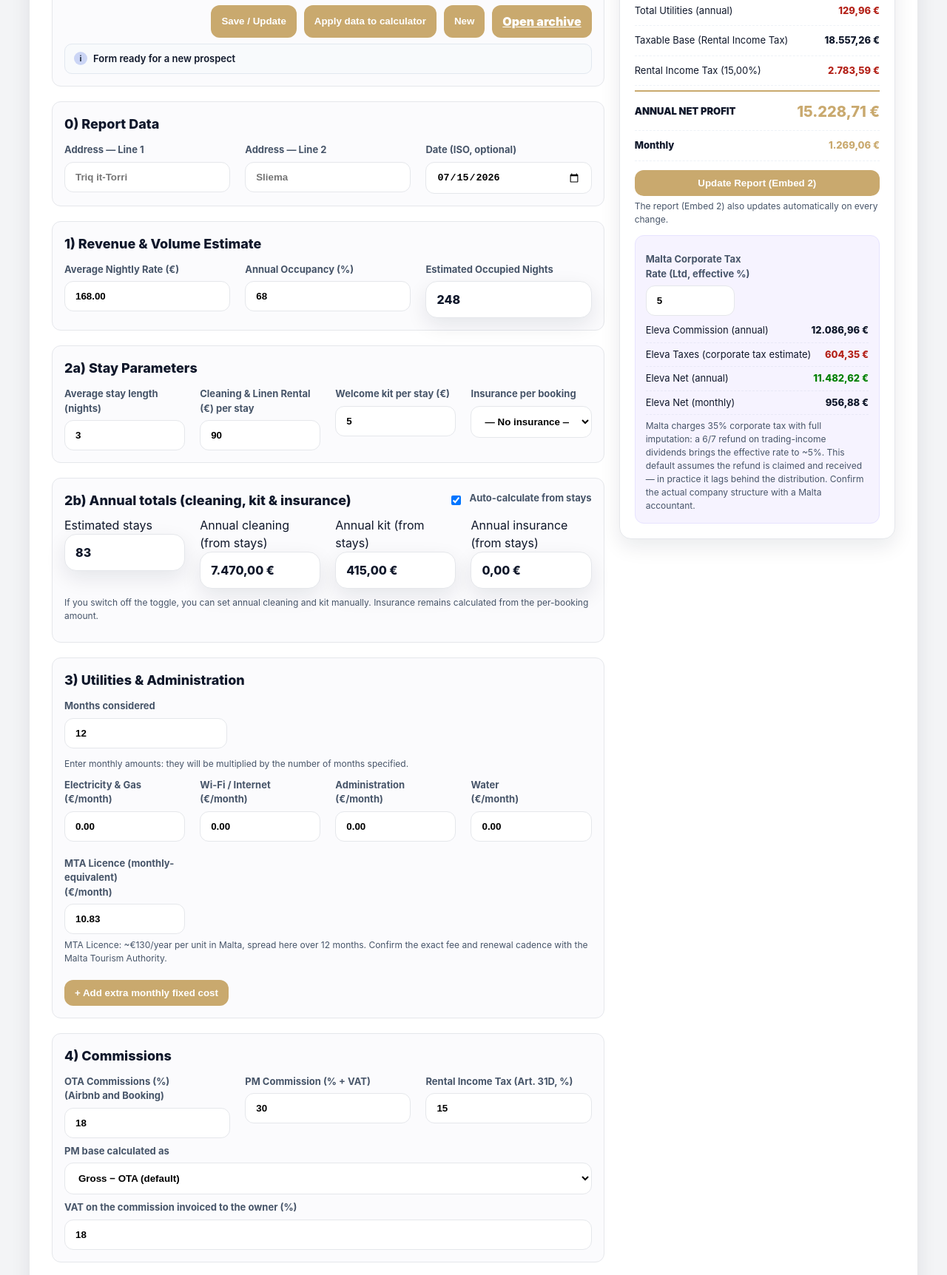
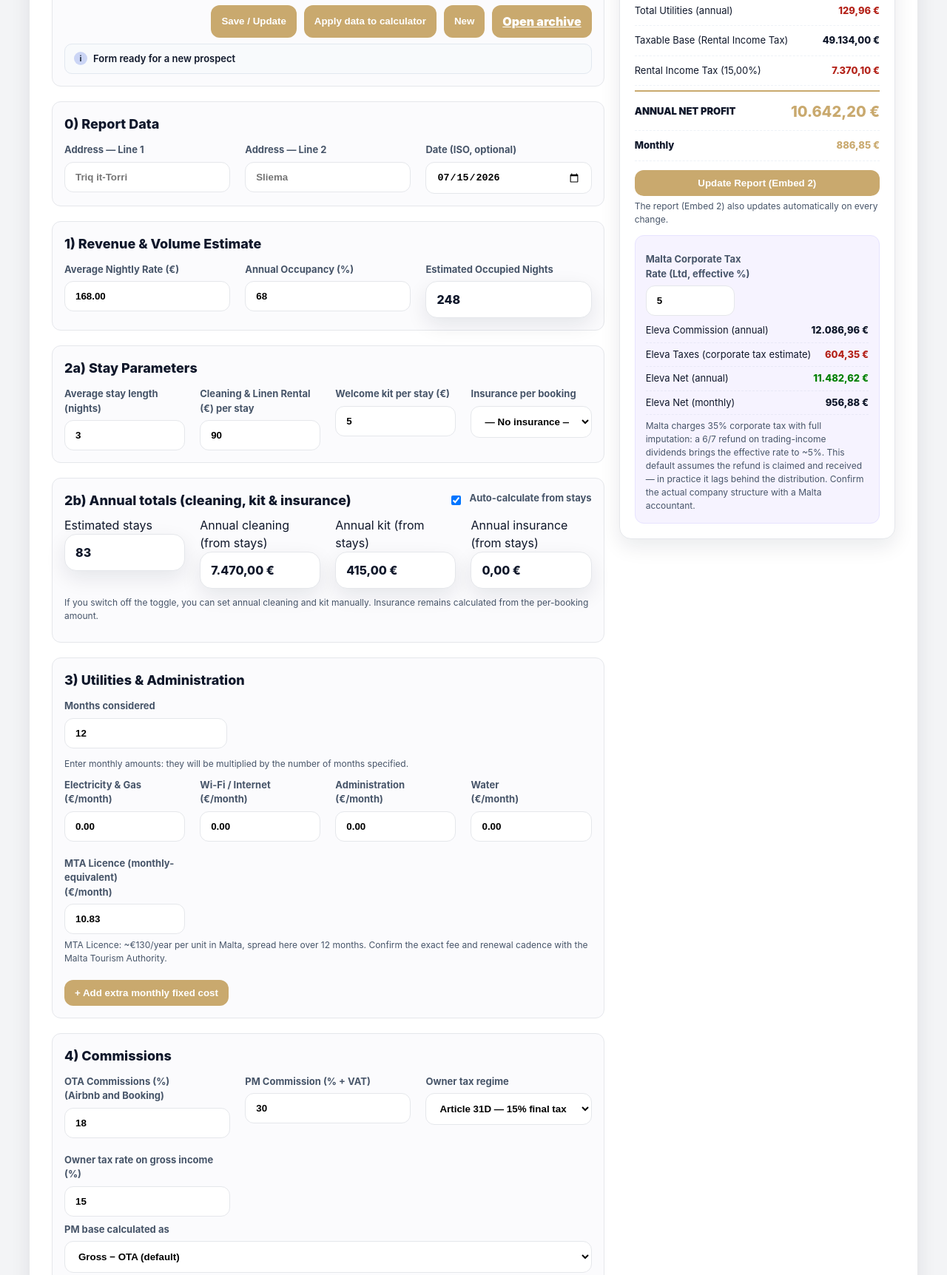
Before and after one commit to ShortLetMalta/proposal-calculator, a website: page index.html in a window 1280 px wide. Shown: the part 1583-3307 px from the top of the page at 74% size. Drawn offline with Linux system fonts and the light colour scheme; no server answers.

Commit message:
Add gross-income owner tax regimes

```diff
--- a/i18n.js
+++ b/i18n.js
@@ -184,7 +184,7 @@
       // calculator — top bar
       'calc.title':               'Calcolatore Prospetti · Eleva Malta',
       'calc.h1':                  'Simulatore di Utile Netto Annuale',
-      'calc.formula':             'Formula: <b>Base tassabile = Lordo Affitti − OTA (solo affitti) − PM</b>. Il PM si calcola su <b>Ricavo Lordo Totale (Affitti + Pulizie + Assicurazione) − Pulizie − Assicurazione − OTA</b>. Le commissioni OTA si applicano su <b>Affitti + Pulizie + Assicurazione</b>.',
+      'calc.formula':             'Formula: <b>Base fiscale proprietario = Ricavo Lordo Totale</b>, prima di commissioni e costi. Il PM si calcola sulla base selezionata sotto. Le commissioni OTA si applicano su <b>Affitti + Pulizie + Assicurazione</b>.',
 
       // prospect manager
       'calc.prospectManagerTitle':'Gestione Prospetti',
@@ -290,7 +290,10 @@
       'calc.s4Title':             '4) Commissioni',
       'calc.s4Ota':               'Commissioni OTA (%) <br>(Airbnb e Booking)',
       'calc.s4Pm':                'Commissione PM (% + IVA)',
-      'calc.s4Cedolare':          'Tassa sugli Affitti (Art. 31D, %)',
+      'calc.s4TaxMode':           'Regime fiscale del proprietario',
+      'calc.s4TaxArticle31d':     'Article 31D — imposta finale 15% sul lordo (default)',
+      'calc.s4TaxCustom':         'Aliquota personalizzata sul lordo',
+      'calc.s4Cedolare':          'Aliquota fiscale proprietario sul lordo (%)',
       'calc.s4BasePm':            'Base PM calcolata come',
       'calc.s4BaseOta':           'Lordo − OTA (default)',
       'calc.s4BaseCleanOta':      'Lordo − Pulizie − OTA',
@@ -406,8 +409,8 @@
       'pdf.p6Pm':                 'Commissione Eleva Malta',
       'pdf.p6PmSub':              '(<span id="p6-pm-pct">—</span>)',
       'pdf.p6RingAnnual':         'Ring Intercom — abbonamento (annuo)',
-      'pdf.p6Cedolare':           'Tassa sugli affitti (Art. 31D)',
-      'pdf.p6CedolareSub':        '(<span id="p6-cedolare-percent">—</span> al netto delle commissioni OTA, <br>commissioni Eleva Malta e<br>costi Pulizie+Biancheria)',
+      'pdf.p6Cedolare':           'Tassazione del proprietario',
+      'pdf.p6CedolareSub':        '(<span id="p6-cedolare-percent">—</span> sul ricavo lordo totale, prima di commissioni e costi)',
       'pdf.p6Totale':             'Totale Spese',
       'pdf.p7Title':              'Costi di Start-up',
       'pdf.p6RingSetup':          'Ring Intercom – setup (una tantum)',
@@ -417,7 +420,7 @@
       'pdf.p7UtileLordo':         'Utile Lordo Annuo',
       'pdf.p7UtileNetto':         'Utile Netto Annuo',
       'pdf.p7MensileNetto':       'Mensile Netto: ',
-      'pdf.p7TaxNote':            '*La tassazione viene calcolata sull\'incasso al netto delle spese di pulizia, commissioni OTA (Airbnb, Booking), Prenotazioni dirette e delle spese di gestione di Eleva Malta, secondo l\'ottimizzazione fiscale impostata.',
+      'pdf.p7TaxNote':            '*La tassazione del proprietario viene stimata sul ricavo lordo totale, prima delle spese di pulizia, commissioni OTA e commissioni di gestione Eleva.',
       'pdf.p7EstimatesP1':        'Queste stime sono basate su un\'analisi di appartamenti simili, che tiene conto di un primo anno iniziale in cui si deve costruire la reputazione positiva sui siti. I risultati, sia in termini di tariffa media a notte che di tasso di occupazione, sono quindi <span style="color:#c9a96e; font-style:italic;">potenzialmente incrementabili a partire dal secondo anno.</span>',
       'pdf.p7EstimatesP2':        'Si intende che in nessun modo sono garanzia di un risultato futuro, ma come Società di Affitti Brevi la nostra missione è quella di <span style="font-weight:700;">massimizzare il vostro guadagno, ridurre i costi e ottimizzare la gestione.</span>',
     },
@@ -590,7 +593,7 @@
       // calculator — top bar
       'calc.title':               'Proposal Calculator · Eleva Malta',
       'calc.h1':                  'Annual Net Profit Simulator',
-      'calc.formula':             'Formula: <b>Taxable base = Gross Rent − OTA (rent only) − PM</b>. PM is calculated on <b>Total Gross Revenue (Rent + Cleaning + Insurance) − Cleaning − Insurance − OTA</b>. OTA commissions apply to <b>Rent + Cleaning + Insurance</b>.',
+      'calc.formula':             'Formula: <b>Owner tax base = Total Gross Revenue</b>, before commissions and costs. PM is calculated using the basis selected below. OTA commissions apply to <b>Rent + Cleaning + Insurance</b>.',
 
       // prospect manager
       'calc.prospectManagerTitle':'Prospect Management',
@@ -696,7 +699,10 @@
       'calc.s4Title':             '4) Commissions',
       'calc.s4Ota':               'OTA Commissions (%) <br>(Airbnb and Booking)',
       'calc.s4Pm':                'PM Commission (% + VAT)',
-      'calc.s4Cedolare':          'Rental Income Tax (Art. 31D, %)',
+      'calc.s4TaxMode':           'Owner tax regime',
+      'calc.s4TaxArticle31d':     'Article 31D — 15% final tax on gross income (default)',
+      'calc.s4TaxCustom':         'Custom owner tax rate on gross income',
+      'calc.s4Cedolare':          'Owner tax rate on gross income (%)',
       'calc.s4BasePm':            'PM base calculated as',
       'calc.s4BaseOta':           'Gross − OTA (default)',
       'calc.s4BaseCleanOta':      'Gross − Cleaning − OTA',
@@ -812,8 +818,8 @@
       'pdf.p6Pm':                 'Eleva Malta Commission',
       'pdf.p6PmSub':              '(<span id="p6-pm-pct">—</span>)',
       'pdf.p6RingAnnual':         'Ring Intercom — subscription (annual)',
-      'pdf.p6Cedolare':           'Rental Income Tax (Art. 31D)',
-      'pdf.p6CedolareSub':        '(<span id="p6-cedolare-percent">—</span> net of OTA commissions,<br>Eleva Malta commissions and<br>Cleaning + Linen costs)',
+      'pdf.p6Cedolare':           'Owner taxation',
+      'pdf.p6CedolareSub':        '(<span id="p6-cedolare-percent">—</span> on total gross income, before commissions and costs)',
       'pdf.p6Totale':             'Total expenses',
       'pdf.p7Title':              'Start-up Costs',
       'pdf.p6RingSetup':          'Ring Intercom – setup (one-time)',
@@ -823,7 +829,7 @@
       'pdf.p7UtileLordo':         'Annual Profit Before Tax',
       'pdf.p7UtileNetto':         'Annual Net Profit',
       'pdf.p7MensileNetto':       'Monthly Net: ',
-      'pdf.p7TaxNote':            '*Taxation is calculated on the net amount after cleaning costs, OTA commissions (Airbnb, Booking), direct bookings and Eleva Malta management fees, according to the configured tax optimisation.',
+      'pdf.p7TaxNote':            '*Owner taxation is estimated on total gross income, before cleaning costs, OTA commissions and Eleva management fees.',
       'pdf.p7EstimatesP1':        'These estimates are based on an analysis of similar apartments, taking into account a first initial year in which a positive reputation on the sites must be built. Results, both in terms of the average nightly rate and the occupancy rate, are therefore <span style="color:#c9a96e; font-style:italic;">potentially increasable from the second year onwards.</span>',
       'pdf.p7EstimatesP2':        'They are in no way a guarantee of future results, but as a Short-Term Rental company our mission is to <span style="font-weight:700;">maximise your earnings, reduce costs and optimise management.</span>',
     }
--- a/index.html
+++ b/index.html
@@ -40,7 +40,7 @@
 
   <h1 data-i18n="calc.h1">Simulatore di Utile Netto Annuale</h1>
   <div class="hr"></div>
-  <p data-i18n="calc.formula">Formula: <b>Base cedolare = Lordo Affitti − OTA (solo affitti) − PM</b>. Il PM si calcola su <b>Ricavo Lordo Totale (Affitti + Pulizie + Assicurazione) − Pulizie − Assicurazione − OTA</b>. Le commissioni OTA si applicano su <b>Affitti + Pulizie + Assicurazione</b>.</p>
+  <p data-i18n="calc.formula">Formula: <b>Base fiscale proprietario = Ricavo Lordo Totale</b>, prima di commissioni e costi. Il PM si calcola sulla base selezionata sotto. Le commissioni OTA si applicano su <b>Affitti + Pulizie + Assicurazione</b>.</p>
 
   <div class="grid cols-main">
     <!-- ============ INPUT (sinistra) ============ -->
@@ -236,7 +236,13 @@
           <label><span data-i18n="calc.s4Pm">Commissione PM (% + IVA)</span>
             <input type="number" id="percentualePm" value="30" min="0" max="100" step="0.1" oninput="calculateProfit()">
           </label>
-          <label><span data-i18n="calc.s4Cedolare">Tassa sugli Affitti (Art. 31D, %)</span>
+          <label><span data-i18n="calc.s4TaxMode">Regime fiscale del proprietario</span>
+            <select id="ownerTaxMode" onchange="handleOwnerTaxModeChange()">
+              <option value="article-31d" data-i18n="calc.s4TaxArticle31d">Article 31D — imposta finale 15% sul lordo (default)</option>
+              <option value="custom-gross" data-i18n="calc.s4TaxCustom">Aliquota personalizzata sul lordo</option>
+            </select>
+          </label>
+          <label><span data-i18n="calc.s4Cedolare">Aliquota fiscale proprietario sul lordo (%)</span>
             <input type="number" id="percentualeCedolare" value="15" min="0" max="100" step="0.1" oninput="calculateProfit()">
           </label>
         </div>
@@ -565,8 +571,8 @@
         <div class="box expense-box" id="p6-cedolare-row">
           <div class="box-row">
             <div class="label-stack">
-              <div class="lbl" data-i18n="pdf.p6Cedolare">Tassa sugli affitti (Art. 31D)</div>
-              <div class="label-sub" data-i18n="pdf.p6CedolareSub">(<span id="p6-cedolare-percent">—</span> al netto delle commissioni OTA, <br>commissioni Eleva Malta e<br>costi Pulizie+Biancheria)</div>
+              <div class="lbl" data-i18n="pdf.p6Cedolare">Tassazione del proprietario</div>
+              <div class="label-sub" data-i18n="pdf.p6CedolareSub">(<span id="p6-cedolare-percent">—</span> sul ricavo lordo totale, prima di commissioni e costi)</div>
             </div>
             <div id="p6-cedolare" class="big">—</div>
           </div>
@@ -653,7 +659,7 @@
       </div>
       <p class="center"><span data-i18n="pdf.p7MensileNetto">Mensile Netto: </span><span id="p7-mensile-netto" class="big">—</span></p>
       <p class="small" style="margin-top:18px" data-i18n="pdf.p7TaxNote">
-        *La tassazione viene calcolata sull’incasso al netto delle spese di pulizia, commissioni OTA (Airbnb, Booking), Prenotazioni dirette e delle spese di gestione di Eleva Malta, secondo l’ottimizzazione fiscale impostata.
+        *La tassazione del proprietario viene stimata sul ricavo lordo totale, prima delle spese di pulizia, commissioni OTA e commissioni di gestione Eleva.
       </p>
       <div class="hr" style="border-top:1px solid #E5E7EB; margin:20px 0;"></div>
       <div id="messaggio-stime">
--- a/script-calcolatore.js
+++ b/script-calcolatore.js
@@ -71,6 +71,13 @@ const readPct = (id, fallback) => {
   const val = parseFloat(raw);
   return Number.isFinite(val) ? val : fallback;
 };
+
+function handleOwnerTaxModeChange(){
+  const mode = document.getElementById('ownerTaxMode')?.value || 'article-31d';
+  const rate = document.getElementById('percentualeCedolare');
+  if(rate && mode === 'article-31d') rate.value = '15';
+  calculateProfit();
+}
 
 // Eleva Malta production API. It can still be overridden with
 // window.CALCOLATORE_API or the ?api=/#api= URL parameter.
@@ -1212,9 +1219,11 @@ function calculateProfit(){
     scheduleExtrasMirror();
   }catch(e){ console.warn('extras container scheduling failed', e); }
 
-  // 7) Base imponibile & imposta cedolare
-  // Cedolare secca su netto: Lordo Totale - Pulizie - Assicurazione - OTA - Costo PM
-  const baseCedolare = Math.max(lordoTotale - pulizieAnnuo - assicurazioneAnnuo - costoOTA - costoPmTotale, 0);
+  // 7) Owner tax base and estimated tax. Malta's Article 31D final tax is
+  // calculated on gross rental income. Custom owner rates use the same gross
+  // base in this proposal model, without deducting OTA, PM or operating costs.
+  const ownerTaxMode = document.getElementById('ownerTaxMode')?.value || 'article-31d';
+  const baseCedolare = Math.max(lordoTotale, 0);
   const imposta = baseCedolare * (pCed/100);
   // Exclude one-time startup security costs from annual operating costs
   const costiOperativi = costoOTA + costoPmTotale + pulizieAnnuo + utenze + kitAnnuo + assicurazioneAnnuo + sicurezzaRicorrente;
@@ -1241,6 +1250,7 @@ function calculateProfit(){
       costoPmTotale,
       lordoTotale,
       baseCedolare,
+      ownerTaxMode,
       percentualeCedolare: pCed,
       imposta,
       utenze,
```
